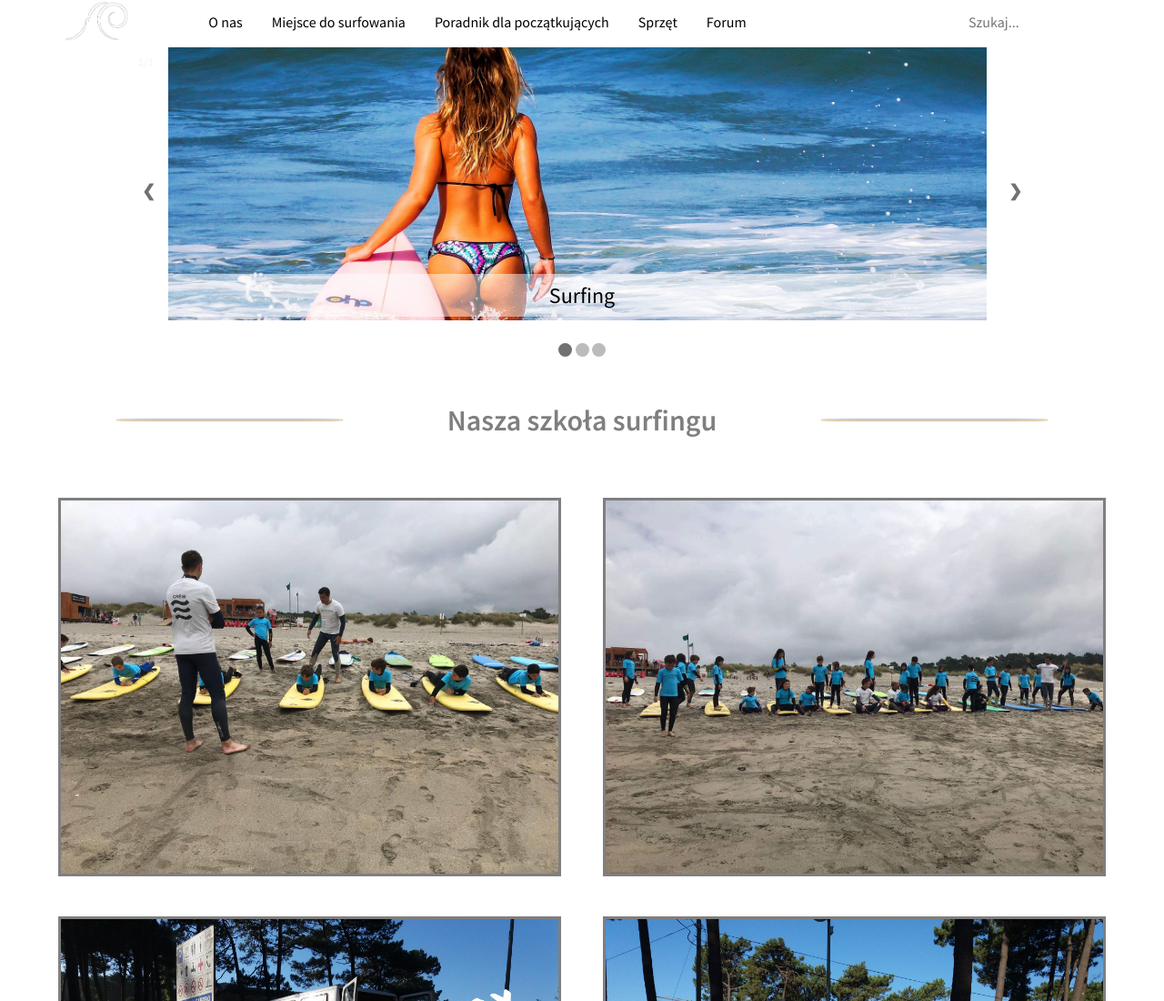
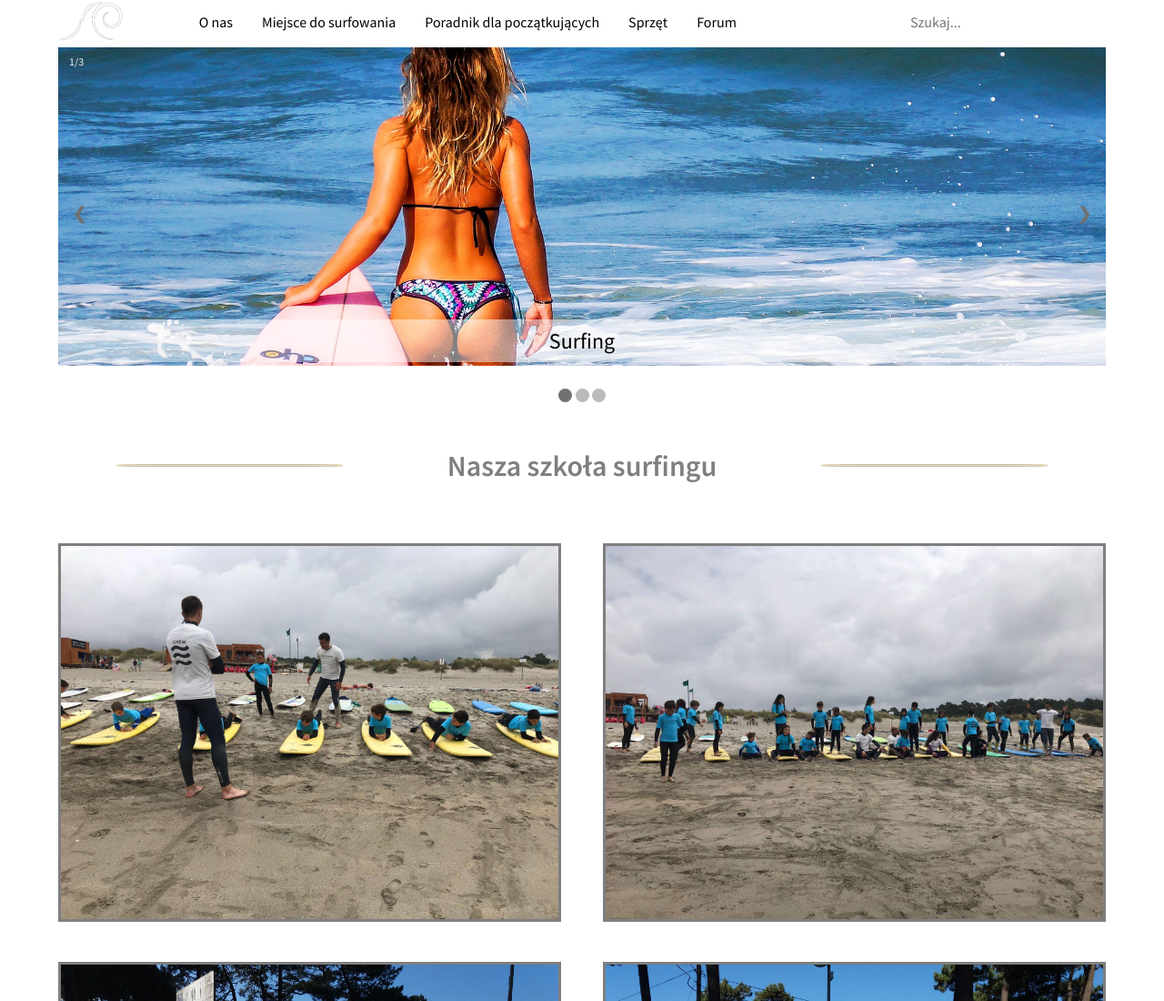
Before and after one commit to mbarul/website, a plain HTML site: page index.html in a window 1280 px wide. Shown: the top 1100 px of the page at 91% size. Drawn offline with Linux system fonts and the light colour scheme; a web font is replaced by a local one.

Commit message:
a little work with decoration/style of web

```diff
--- a/styles/_header.scss
+++ b/styles/_header.scss
@@ -1,4 +1,6 @@
 header {
+    width: 95%;
+
     div.topnav {
         display: flex;
 
--- a/styles/_main.scss
+++ b/styles/_main.scss
@@ -1,19 +1,26 @@
+main {
+    margin: auto;
+}
+
 /*Slideshow container*/
 .slideshow-container {
-    max-width: 1000px;
+
     position: relative;
+    width: 90%;
     margin: auto;
 }
 
 .mySlides {
     display: none;
 
+
+
     img {
-        height: 300px;
+        height: 350px;
         object-fit: cover;
-        width: 90%;
+        width: 100%;
         margin: auto;
-        transform: translate(5%, 0);
+
     }
 
 }
@@ -22,6 +29,7 @@
 .next {
     cursor: pointer;
     position: absolute;
+
     top: 50%;
     width: auto;
     margin-top: -22px;
```
Also changed, not shown: styles/style.css, 1 other file.
